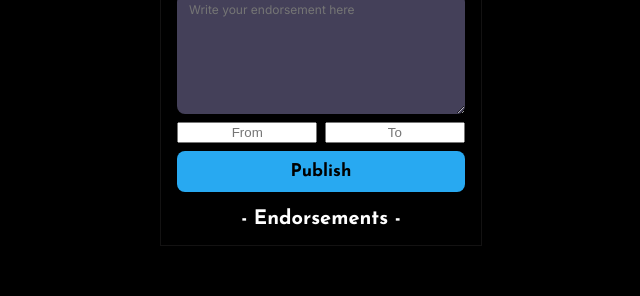
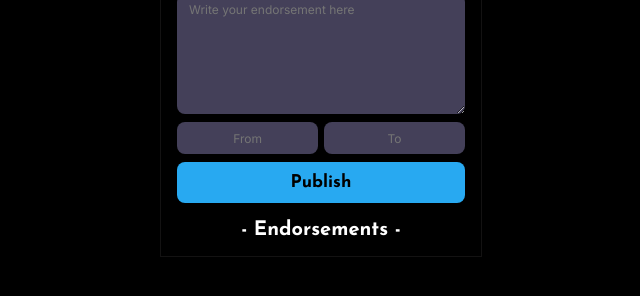
Before and after one commit to vishalicious213/champions, a plain HTML site: page index.html in a window 1280 px wide. Shown: the part 200-496 px from the top of the page, without its empty margins (319-959 px from the left). Drawn offline with Linux system fonts and the light colour scheme; no server answers.

Commit message:
styled to/from inputs.

```diff
--- a/index.css
+++ b/index.css
@@ -37,7 +37,7 @@ main {
     width: 90%;
 }
 
-#endorsement-input {
+#endorsement-input, #names input {
     width: 100%;
     height: 7.5rem;
     box-sizing: border-box;
@@ -72,11 +72,11 @@ button:hover {
     display: flex;
     width: 100%;
     justify-content: space-between;
-    margin-bottom: .5rem;
 }
 
 #names input {
-    width: 46%;
+    width: 49%;
+    height: 2rem;
     text-align: center;
 }
 
```
